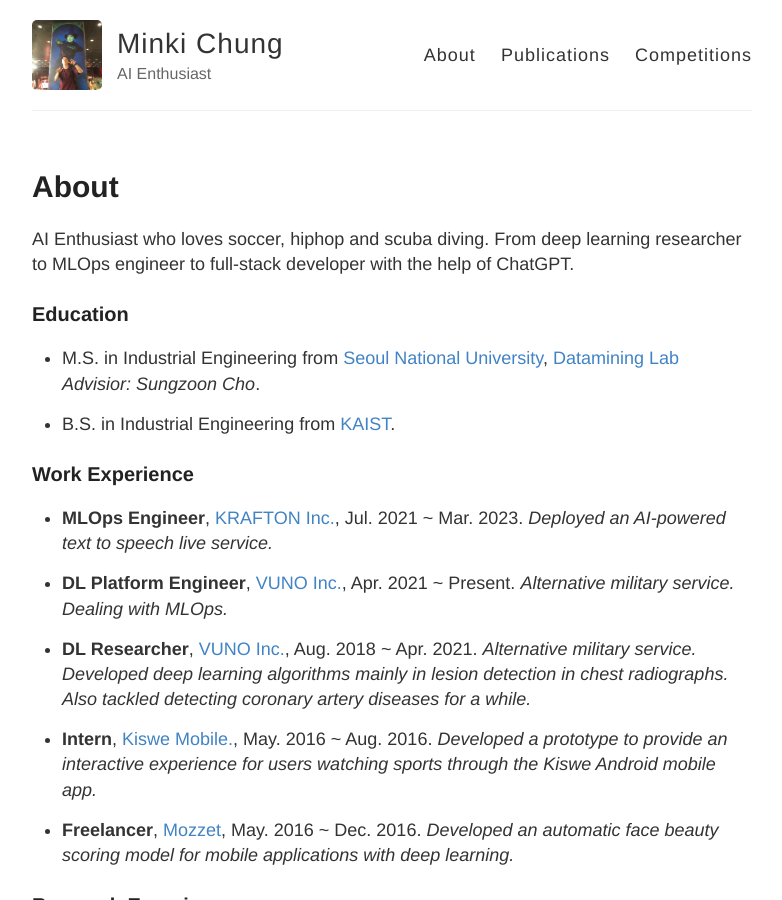
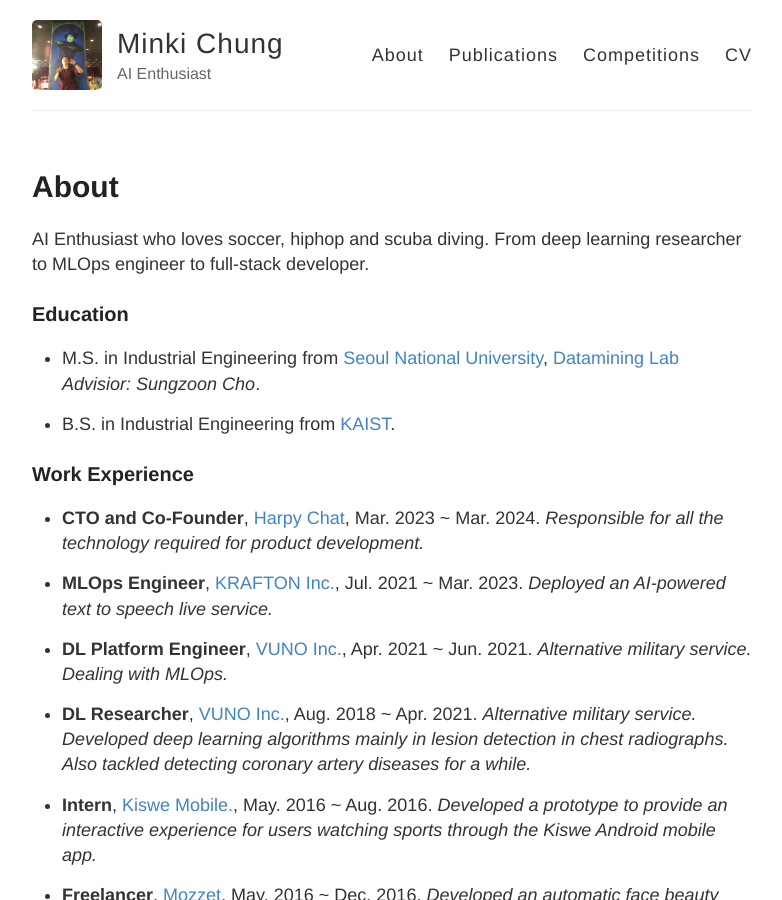
Before and after one commit to brekkanegg/brekkanegg.github.io, a Jekyll site: the page built from about.md, in a window 1280 px wide and 900 px high. Shown: the whole window, without its empty margins (248-1030 px from the left). Built offline with Jekyll 4.4.1, drawn with Linux system fonts in a browser that asks for light colours; some of the changed text lies outside the part shown.

Commit message:
update cv - 20240703

```diff
--- a/_layouts/default.html
+++ b/_layouts/default.html
@@ -46,7 +46,9 @@
             <a href="{{ site.baseurl }}/about">About</a>
             <a href="{{ site.baseurl }}/publications">Publications</a>
             <a href="{{ site.baseurl }}/competitions">Competitions</a>
-            <!-- <a href="{{ site.baseurl }}/CV_MK_ENG_210602.pdf" target="_blank">CV</a> -->
+            <a href="{{ site.baseurl }}/CV_MK_ENG_240703.pdf" target="_blank"
+              >CV</a
+            >
           </nav>
         </header>
       </div>
--- a/about.md
+++ b/about.md
@@ -5,7 +5,7 @@ permalink: /about/
 ---
 
 AI Enthusiast who loves soccer, hiphop and scuba diving.
-From deep learning researcher to MLOps engineer to full-stack developer with the help of ChatGPT.
+From deep learning researcher to MLOps engineer to full-stack developer.
 
 ### Education
 
@@ -15,9 +15,11 @@ From deep learning researcher to MLOps engineer to full-stack developer with the
 
 ### Work Experience
 
+- **CTO and Co-Founder**, [Harpy Chat](https://harpy.chat), Mar. 2023 ~ Mar. 2024. _Responsible for all the technology required for product development._
+
 - **MLOps Engineer**, [KRAFTON Inc.](https://kraton.com), Jul. 2021 ~ Mar. 2023. _Deployed an AI-powered text to speech live service._
 
-- **DL Platform Engineer**, [VUNO Inc.](https://vuno.co), Apr. 2021 ~ Present. _Alternative military service. Dealing with MLOps._
+- **DL Platform Engineer**, [VUNO Inc.](https://vuno.co), Apr. 2021 ~ Jun. 2021. _Alternative military service. Dealing with MLOps._
 
 - **DL Researcher**, [VUNO Inc.](https://vuno.co), Aug. 2018 ~ Apr. 2021. _Alternative military service. Developed deep learning algorithms mainly in lesion detection in chest radiographs. Also tackled detecting coronary artery diseases for a while._
 
```
Also changed, not shown: other parts of about.md (+1 -1 lines), 2 other files.
